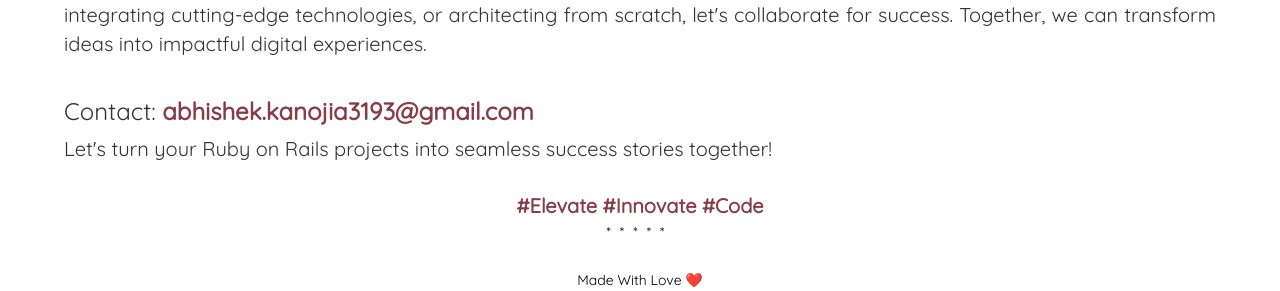
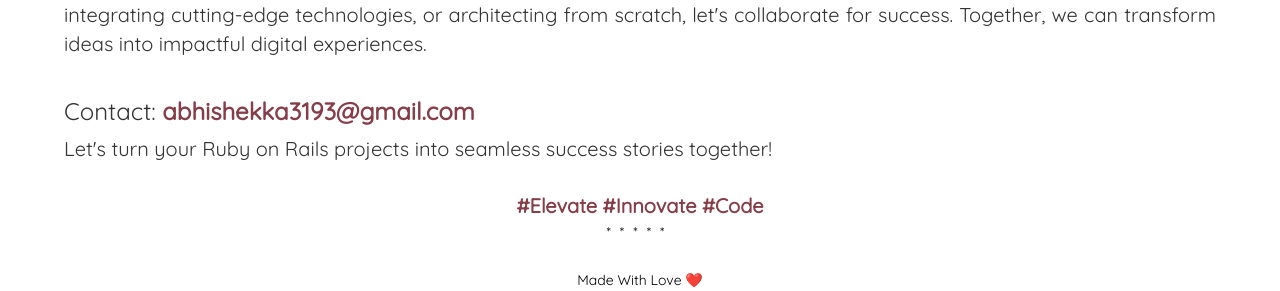
Before and after one commit to abhikanojia/abhikanojia.github.io, a Jekyll site: the page built from author/index.md, in a window 1280 px wide. Shown: the part 1363-1654 px from the top of the page. Built offline with Jekyll 4.4.1, drawn with Linux system fonts in a browser that asks for light colours.

Commit message:
Update email (#48)
* Update email

* Update email

* Update index

---------

Co-authored-by: Abhishek Kanojia <abhishekka3193@gmail.com>

```diff
--- a/author/index.md
+++ b/author/index.md
@@ -37,7 +37,7 @@
 	</div>
 	<br/>
 	<div class='justify para'>
-		<h3>Contact: <strong>abhishek.kanojia3193@gmail.com</strong></h3>
+		<h3>Contact: <strong>abhishekka3193@gmail.com</strong></h3>
 		<div>Let's turn your Ruby on Rails projects into seamless success stories together!</div>
 		<br/>
 		<div class='text-center'>
```
